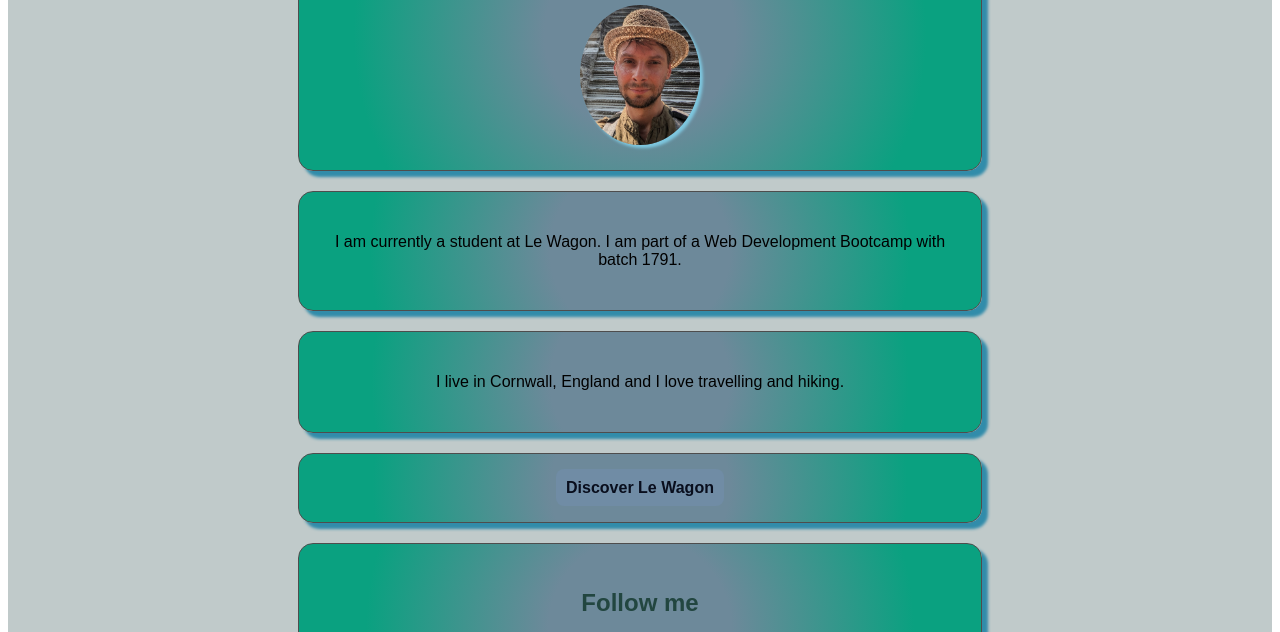
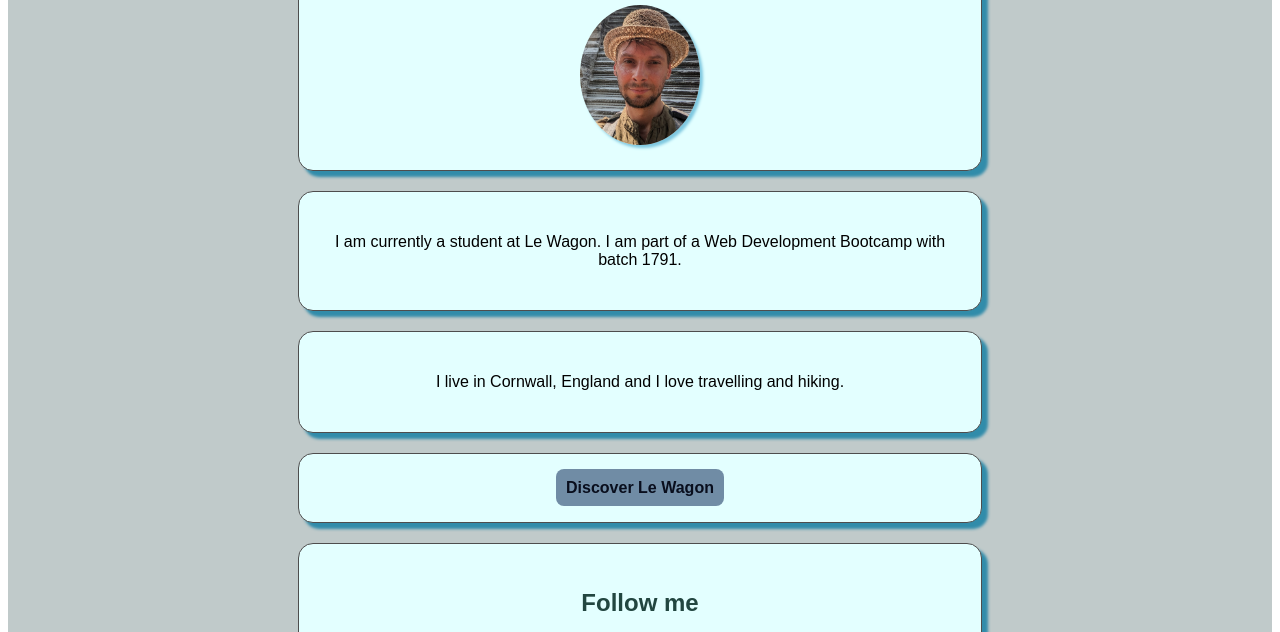
Before and after one commit to Simon01001/profile, a plain HTML site: page index.html in a window 1280 px wide. Shown: the part 178-810 px from the top of the page. Drawn offline with Linux system fonts and the light colour scheme; a web font is replaced by a local one.

Commit message:
make my profile prettier

```diff
--- a/style.css
+++ b/style.css
@@ -31,8 +31,7 @@
   padding: 25px;
   border: 1px rgb(78, 77, 77) solid;
   margin: 20px auto;
-  background: rgb(109,137,154);
-  background: radial-gradient(circle, rgba(109,137,154,1) 26%, rgba(10,161,128,1) 78%);
+  background-color: rgb(227, 255, 255);
   width: 50%;
   border-radius: 15px;
   box-shadow: 6px 6px 3px rgb(49, 140, 170);
```
